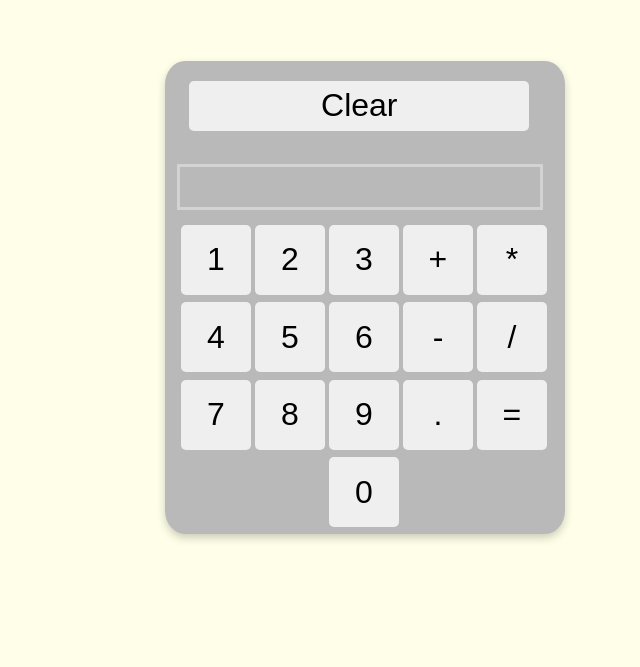
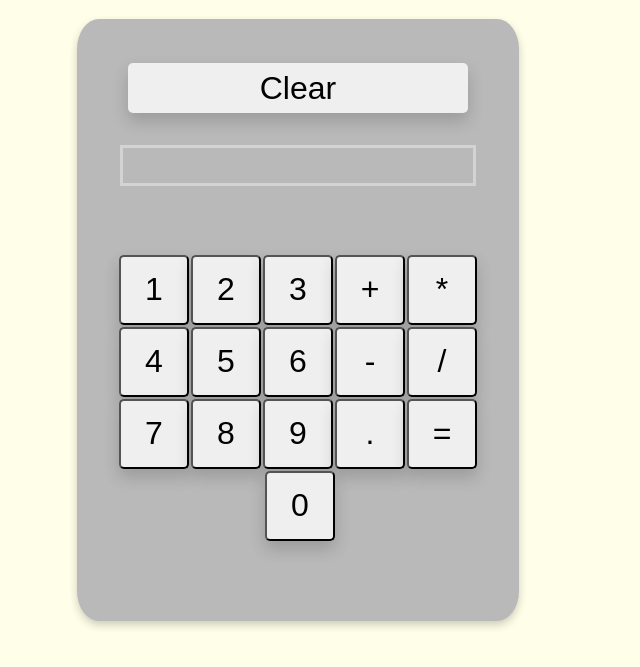
Before and after one commit to Codeglizzy/OOP-JavaScript-Calculator, a plain HTML site: page index.html in a window 1280 px wide. Shown: the part 61-728 px from the top of the page, without its empty margins (342-982 px from the left). Drawn offline with Linux system fonts and the light colour scheme.

Commit message:
Added support for different screen sizes

```diff
--- a/index.html
+++ b/index.html
@@ -12,14 +12,20 @@
     <div>
     <h1 class="headerText">JavaScript Calculator</h1>
     </div>
+    <div class="center-card">
+
     <div class="card">
-    <button class='btn marginFix btnStyle2' id="clear">
-      Clear
-    </button>
-    <p class="grayTextBorder marginFix" id="base-value"></p>
-
-    <table class="marginFix">
-        <tr>
+        <div class="container">
+      <div class="center-button">
+        <button class='btn btnStyle2 ' id="clear">
+          Clear
+        </button>
+        </div>
+        <div class="center-text">
+          <p class="grayTextBorder" id="base-value"></p>
+        </div>
+    <table class="container">
+        <tr class="center-button">
           <td>
           <button class="numberStyle btn btnStyle1" >1</button>
           </td>
@@ -36,7 +42,7 @@
           <button class="specialStyle btn btnStyle1" >*</button>
           </td>
         </tr>
-        <tr>
+        <tr class="center-button">
             <td>
             <button class="numberStyle btn btnStyle1" >4</button>
             </td>
@@ -53,7 +59,7 @@
             <button class="specialStyle btn btnStyle1" >/</button>
             </td>
           </tr>
-          <tr>
+          <tr class="center-button">
             <td>
             <button class="numberStyle btn btnStyle1" >7</button>
             </td>
@@ -70,7 +76,7 @@
             <button class="specialStyle btn btnStyle1" >=</button>
             </td>
           </tr>
-          <tr>
+          <tr class="center-button">
             <td></td>
             <td></td>
             <td>
@@ -79,6 +85,8 @@
           </tr>
         </table>
         </div>
+      </div>
+        </div>
     <script src="behavior.js"></script>
   </body>
 
--- a/style.css
+++ b/style.css
@@ -2,13 +2,26 @@ body {
     background-color: rgb(255, 255, 233);
   }
 
+  p {
+    text-align: right;
+  }
+
   .headerText {
     font-size: xx-large;
-    text-align: center;
+    display: flex;
+    justify-content: center;
+    align-items: center;
     font-weight: bold;
-    border: none;
-    border-width: none;
     color:darkgoldenrod;
+  }
+
+
+  .container {
+    display: flex;
+    justify-content: center;
+    align-items: center;
+    flex-direction: column;
+    padding: 10%;
   }
 
   .grayTextBorder {
@@ -17,70 +30,123 @@ body {
     border-color: lightgray;
     border-style: solid;
     font-size: xx-large;
-    height: 40px;
-    width: 360px;
-    text-align: right;
-    margin-left: 15%;
-    margin-top: none;
+    height: 35px;
+    width: 350px;
   }
-
   .numberStyle {
-    width: 100px;
+    width: 35px;
     height: 20px;
-    font-size: x-large;
+    font-size: xx-large;
   }
 
   .specialStyle {
     width: 35px;
     height: 20px;
-    font-size: x-large;
+    font-size: xx-large;
   }
 
 
-  .marginFix {
-    margin-left: 3%;
-    margin-bottom: 3%;
+  .center-card {
+    display: flex;
+    justify-content: center;
+    align-items: center;
+    height: 100%;
+  }
+
+  .center-button {
+    display: flex;
+    justify-content: center;
+    align-items: center;
+    flex: 1 1 25%;
+  }
+  .center-text {
+    display: flex;
+    justify-content: center;
+    align-items: center;
+    text-align: center;
+    flex-wrap: wrap;
   }
 
   .card {
     background-color: rgb(185, 185, 185);
-    margin-left: 39.5%;
-    margin-right: 39.5%;
-    margin-top: 5%;
-    width: 400px;
+    padding: none;
+    width: 35%;
     height: 100%;
     box-shadow: 0 4px 8px 0 rgba(0,0,0,0.2);
     transition: 0.3s;
     border-style: thin;
     border-radius: 5%;
+
+  }
+
+
+  @media (max-width: 600px) {
+    .btnStyle1 {
+      width: 5px;
+      height: 5px;
+    }
+  }
+
+  @media (min-width: 601px) and (max-width: 1000px) {
+    .btnStyle1 {
+      width: 45px;
+      height: 45px;
+    }
+  }
+
+
+  @media (min-width: 1001px) {
+    .btnStyle1 {
+      width: 70px;
+      height: 70px;
+    }
+  }
+
+  @media (max-width: 600px) {
+    .btnStyle2 {
+      width: 5px;
+      height: 5px;
+    }
+  }
+
+  @media (min-width: 601px) and (max-width: 1000px) {
+    .btnStyle2 {
+      width: 45px;
+      height: 45px;
+    }
+  }
+
+
+  @media (min-width: 1001px) {
+    .btnStyle2 {
+      width: 70px;
+      height: 70px;
+    }
   }
 
 .btnStyle1{
-  border:none;
   border-radius: 5px;
-  margin-top: none;
-  margin-bottom: 5%;
-  margin-left:1%;
-  height: 70px;
-  width: 70px;
+  box-shadow: 0 8px 16px 0 rgba(34, 34, 34, 0.2);
+  min-height: 40px;
+  min-width: 40px;
+  max-height: 70px;
+  max-width: 70px;
+
   font-size: xx-large;
 
 }
 
 .btnStyle2{
   border:none;
+  box-shadow: 0 8px 16px 0 rgba(34, 34, 34, 0.2);
   border-radius: 5px;
-  margin-top: 5%;
-  margin-left: 6%;
-  margin-bottom: 1px;
   height: 50px;
   width: 340px;
   font-size: xx-large;
-
 }
 
   .btn:hover {
-      box-shadow: 0 8px 16px 0 rgba(0,0,0,0.2);
+      box-shadow: 0 12px 20px 0 rgba(0,0,0,0.2);
       border: solid;
       font-size: x-large;
   }
```
